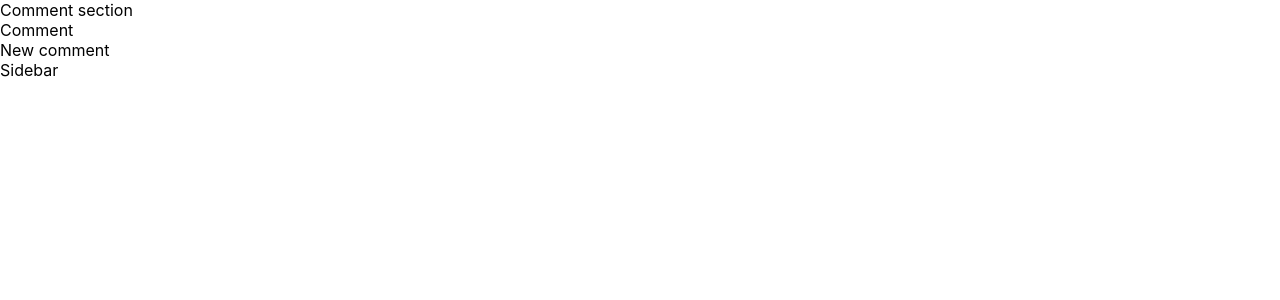
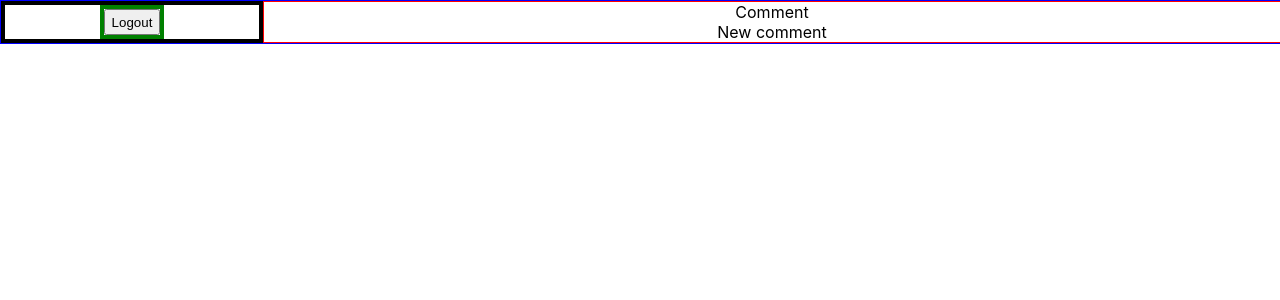
Before and after one commit to mitchellr92/Message-Board, a React (Create React App) app: page / in a window 1280 px wide. Shown: the top 300 px of the page. Built offline with nearby package versions, Linux system fonts and the light colour scheme.

Commit message:
Added logout button and other minor changes

```diff
--- a/src/App.js
+++ b/src/App.js
@@ -1,13 +1,26 @@
-import React from 'react';
-import './App.css';
-import CommentSection from './Components/CommentSection/CommentSection';
+import React, { Component } from "react";
+import "./App.css";
+import CommentSection from "./Components/CommentSection/CommentSection";
 
-function App() {
-  return (
-    <div>
-      <CommentSection />
-    </div>
-  );
+class App extends Component {
+  constructor() {
+    super();
+  }
+
+  logoutHandler = (event) => {
+    localStorage.clear();
+    window.location.reload();
+  }
+
+  render() {
+    return (
+      <div>
+        <CommentSection
+          logout={this.logoutHandler}
+        />
+      </div>
+    );
+  }
 }
 
 export default App;
--- a/src/Components/CommentSection/Comment.js
+++ b/src/Components/CommentSection/Comment.js
@@ -1,8 +1,9 @@
 import React, { Component } from 'react';
+import './Comment.css';
 
 class Comment extends Component {
     render() {
-        return <div>Comment</div>;
+        return <div className="comment">Comment</div>;
     }
 }
 
--- a/src/Components/CommentSection/CommentSection.css
+++ b/src/Components/CommentSection/CommentSection.css
@@ -0,0 +1,21 @@
+.container {
+    border: 1px solid blue;
+    display: flex;
+    flex-direction: row-reverse;
+    width: 100%;
+}
+
+.comment-section {
+    border: 1px solid red;
+    width: 80%;
+    display: flex;
+    flex-direction: column;
+    align-items: center;
+}
+
+.sidebar-container {
+    display: flex;
+    justify-content: center;
+    width: 20%;
+    border: 4px solid
+}
--- a/src/Components/CommentSection/CommentSection.js
+++ b/src/Components/CommentSection/CommentSection.js
@@ -2,18 +2,22 @@ import React, { Component } from "react";
 import Comment from "./Comment";
 import NewComment from "./NewComment";
 import Sidebar from "../Sidebar/Sidebar";
+import "./CommentSection.css";
 
 class CommentSection extends Component {
+  constructor(props) {
+    super(props);
+  }
+
   render() {
     return (
-      <div>
-        <div>
-          Comment section
+      <div className="container">
+        <div className="comment-section">
           <Comment />
           <NewComment />
         </div>
-        <div>
-          <Sidebar />
+        <div className="sidebar-container">
+          <Sidebar logout={this.props.logout} />
         </div>
       </div>
     );
--- a/src/Components/CommentSection/NewComment.js
+++ b/src/Components/CommentSection/NewComment.js
@@ -2,7 +2,7 @@ import React, { Component } from 'react';
 
 class NewComment extends Component {
     render() {
-        return <div>New comment</div>;
+        return <div className="new-comment">New comment</div>;
     }
 };
 
--- a/src/Components/Sidebar/Sidebar.css
+++ b/src/Components/Sidebar/Sidebar.css
@@ -0,0 +1,5 @@
+.sidebar {
+    border: 4px solid green;
+    display: flex;
+    justify-content: center;
+}
--- a/src/Components/Sidebar/Sidebar.js
+++ b/src/Components/Sidebar/Sidebar.js
@@ -1,8 +1,17 @@
 import React, { Component } from "react";
+import "./Sidebar.css";
 
 class Sidebar extends Component {
+  constructor(props) {
+    super(props);
+  }
+
   render() {
-    return <div>Sidebar</div>;
+    return (
+      <div className="sidebar">
+        <button onClick={this.props.logout}>Logout</button>
+      </div>
+    );
   }
 }
 
```
